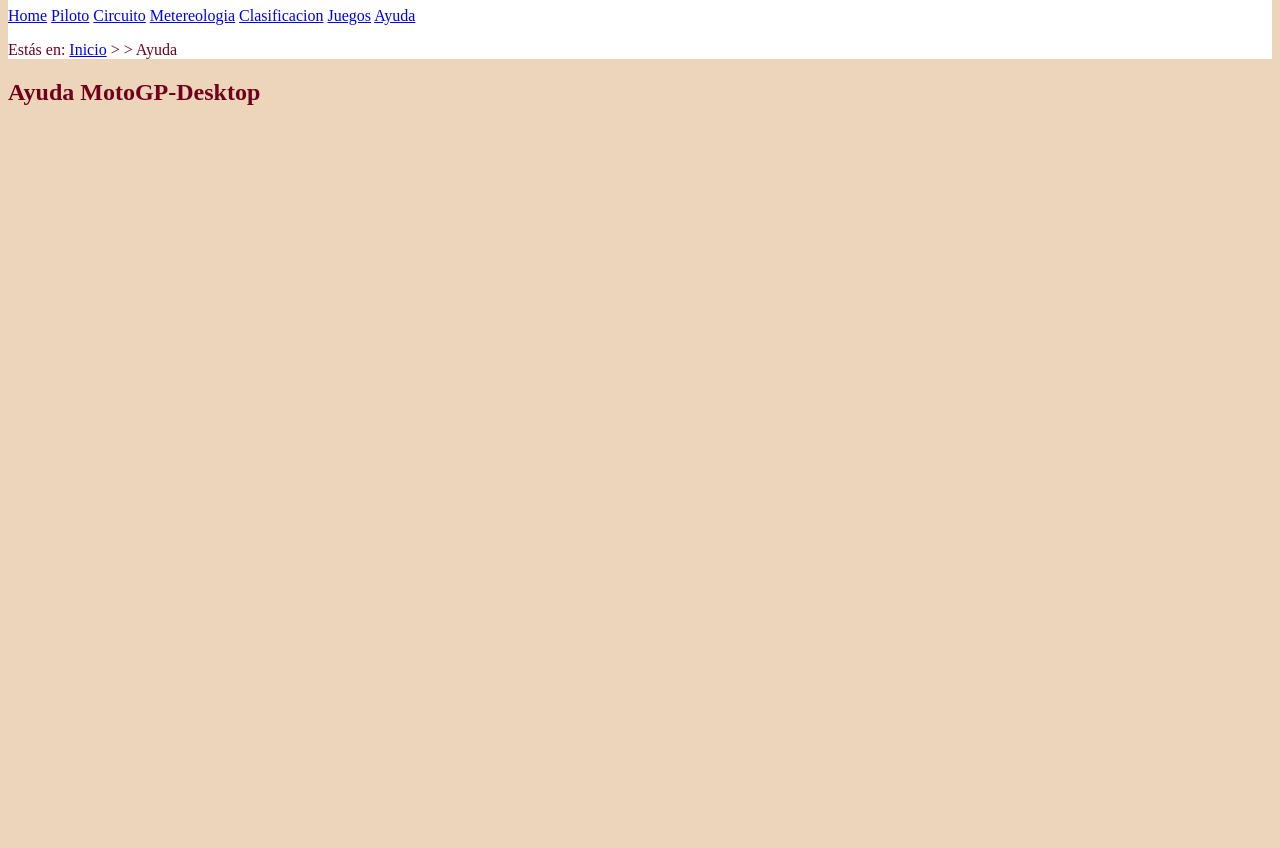
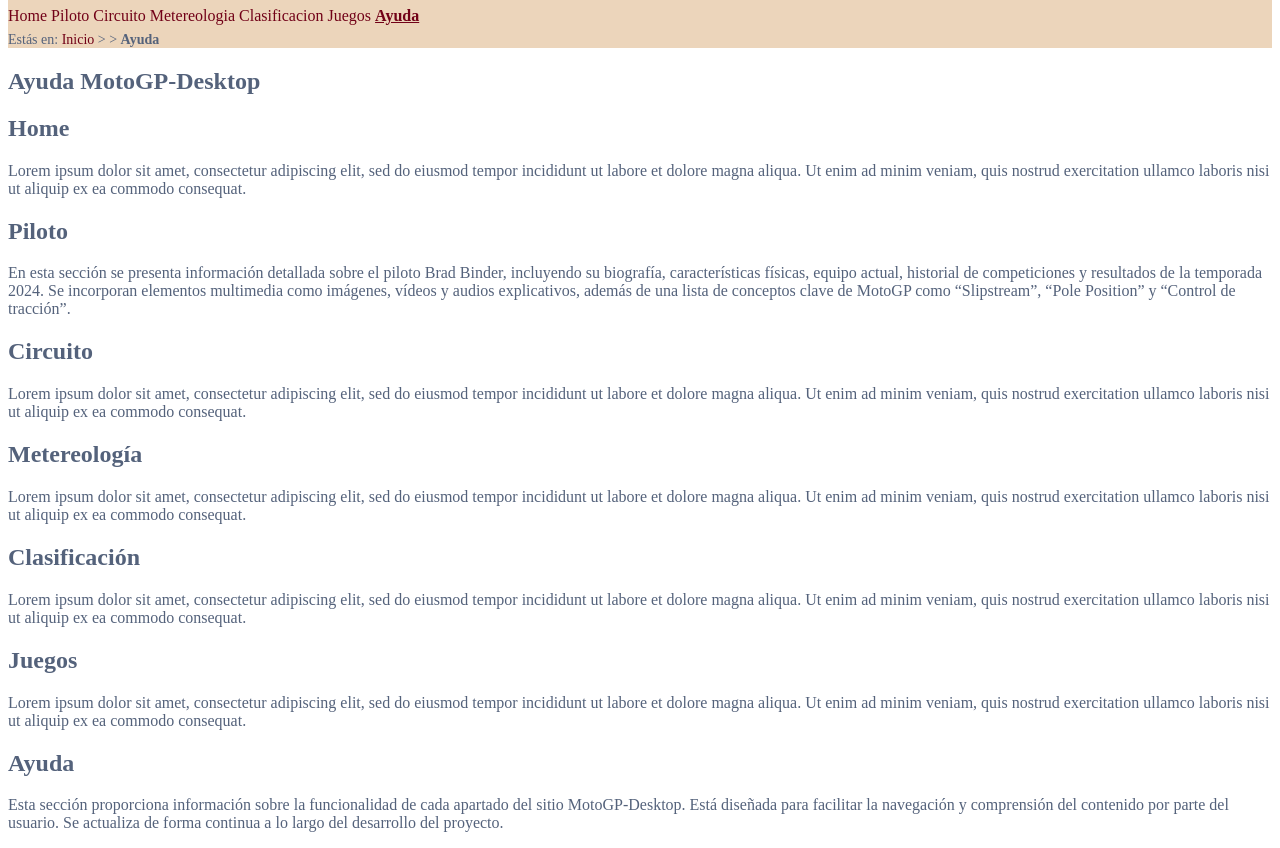
Before and after one commit to uo287841/sew-2025-26, a plain HTML site: page ayuda.html in a window 1280 px wide. Shown: the part 73-921 px from the top of the page. Before the commit the page ends 800 px from the top, so only its background shows below. Drawn offline with Linux system fonts and the light colour scheme.

Commit message:
lab3 hasta ejercicio 5

```diff
--- a/ayuda.html
+++ b/ayuda.html
@@ -8,6 +8,7 @@
     <meta name="viewport" content="width=device-width, initial-scale=1.0" />
 
     <link rel="stylesheet" href="estilo/estilo.css" />
+    <link rel="stylesheet" href="estilo/layout.css" />
     <title>MotoGP-Ayuda</title>
 
     <link
@@ -28,11 +29,89 @@
         <a href="metereologia.html" title="Metereología">Metereologia</a>
         <a href="clasificacion.html" title="Clasificacion">Clasificacion</a>
         <a href="juegos.html" title="Juegos">Juegos</a>
-        <a href="ayuda.html" title="Ayuda">Ayuda</a>
+        <a href="ayuda.html" class="active" title="Ayuda">Ayuda</a>
       </nav>
 
-      <p>Estás en: <a href="index.html">Inicio</a> &gt; &gt; Ayuda</p>
+      <p>
+        Estás en: <a href="index.html">Inicio</a> &gt; &gt;
+        <strong>Ayuda</strong>
+      </p>
     </header>
-    <h2>Ayuda MotoGP-Desktop</h2>
+
+    <main>
+      <h2>Ayuda MotoGP-Desktop</h2>
+
+      <section>
+        <h2>Home</h2>
+        <p>
+          Lorem ipsum dolor sit amet, consectetur adipiscing elit, sed do
+          eiusmod tempor incididunt ut labore et dolore magna aliqua. Ut enim ad
+          minim veniam, quis nostrud exercitation ullamco laboris nisi ut
+          aliquip ex ea commodo consequat.
+        </p>
+      </section>
+
+      <section>
+        <h2>Piloto</h2>
+        <p>
+          En esta sección se presenta información detallada sobre el piloto Brad
+          Binder, incluyendo su biografía, características físicas, equipo
+          actual, historial de competiciones y resultados de la temporada 2024.
+          Se incorporan elementos multimedia como imágenes, vídeos y audios
+          explicativos, además de una lista de conceptos clave de MotoGP como
+          “Slipstream”, “Pole Position” y “Control de tracción”.
+        </p>
+      </section>
+
+      <section>
+        <h2>Circuito</h2>
+        <p>
+          Lorem ipsum dolor sit amet, consectetur adipiscing elit, sed do
+          eiusmod tempor incididunt ut labore et dolore magna aliqua. Ut enim ad
+          minim veniam, quis nostrud exercitation ullamco laboris nisi ut
+          aliquip ex ea commodo consequat.
+        </p>
+      </section>
+
+      <section>
+        <h2>Metereología</h2>
+        <p>
+          Lorem ipsum dolor sit amet, consectetur adipiscing elit, sed do
+          eiusmod tempor incididunt ut labore et dolore magna aliqua. Ut enim ad
+          minim veniam, quis nostrud exercitation ullamco laboris nisi ut
+          aliquip ex ea commodo consequat.
+        </p>
+      </section>
+
+      <section>
+        <h2>Clasificación</h2>
+        <p>
+          Lorem ipsum dolor sit amet, consectetur adipiscing elit, sed do
+          eiusmod tempor incididunt ut labore et dolore magna aliqua. Ut enim ad
+          minim veniam, quis nostrud exercitation ullamco laboris nisi ut
+          aliquip ex ea commodo consequat.
+        </p>
+      </section>
+
+      <section>
+        <h2>Juegos</h2>
+        <p>
+          Lorem ipsum dolor sit amet, consectetur adipiscing elit, sed do
+          eiusmod tempor incididunt ut labore et dolore magna aliqua. Ut enim ad
+          minim veniam, quis nostrud exercitation ullamco laboris nisi ut
+          aliquip ex ea commodo consequat.
+        </p>
+      </section>
+
+      <section>
+        <h2>Ayuda</h2>
+        <p>
+          Esta sección proporciona información sobre la funcionalidad de cada
+          apartado del sitio MotoGP-Desktop. Está diseñada para facilitar la
+          navegación y comprensión del contenido por parte del usuario. Se
+          actualiza de forma continua a lo largo del desarrollo del proyecto.
+        </p>
+      </section>
+    </main>
   </body>
 </html>
--- a/estilo/estilo.css
+++ b/estilo/estilo.css
@@ -1,36 +1,73 @@
-/* Luis Salvador Ferrero Carneiro y UO287841*/
+/* Luis Salvador Ferrero Carneiro y UO287841 */
 
 /* ============================================================
    Paleta de colores utilizada en MotoGP-Desktop
    ------------------------------------------------------------
-   Serenity:  #54627b → Color principal para fondo general y secciones
-   Champagne: #ecd5bb → Color de texto principal y detalles decorativos
-   White:     #ffffff → Fondo de elementos destacados o texto sobre colores oscuros
-   Crimson:   #710117 → Color de acento para enlaces, botones y elementos interactivos
+   Serenity:  #54627b
+   Champagne: #ecd5bb
+   White:     #ffffff
+   Crimson:   #710117
    ============================================================ */
 
-
 /* Selector: body (especificidad 1 elemento) */
-/* Se aplica el color de fondo general (Serenity) y el color de texto principal (Champagne) mediante herencia */
+/* Se aplica el color de fondo general (White) y el color de texto principal (Serenity) mediante herencia */
 body {
-    background-color: #ecd5bb;
-    color: #710117;
+  background-color: #ffffff; /* White */
+  color: #54627b; /* Serenity */
 }
 
 /* Selector: header (especificidad 1 elemento) */
-  /* Se aplica el color de fondo del encabezado principal (White para contraste y limpieza visual) */
+/* Se aplica el color de fondo del encabezado principal (Champagne) para contraste y limpieza visual */
 header {
-    background-color: #ffffff;
+  background-color: #ecd5bb; /* Champagne */
 }
+/* Selector: header > p (especificidad 2 elementos: header + p) */
+/* Se aplica estilo exclusivo al párrafo de migas de navegación */
+header > p {
+  font-size: 0.875em; /* Tamaño relativo más pequeño */
+  margin-top: 0.5em;
+  margin-bottom: 0.5em;
+}
+/* Selector: header a (especificidad 2 elementos: header + a) */
+/* Se aplica estilo a los enlaces del encabezado */
+header a {
+  color: #710117; /* Crimson */
+  text-decoration-line: none; /* Elimina el subrayado */
+  font-weight: normal;
+  transition: color 0.3s ease;
+}
+/* Selector: header a:hover (especificidad 3 elementos: header + a + pseudo-clase) */
+/* Se aplica estilo al pasar el ratón por encima del enlace */
+header a:hover {
+  color: #54627b; /* Serenity */
+  text-decoration-line: underline;
+}
+/* Selector: header a:focus (especificidad 3 elementos: header + a + pseudo-clase) */
+/* Se aplica estilo cuando el enlace recibe foco (accesibilidad teclado) */
+header a:focus {
+  outline: 2px dashed #ecd5bb; /* Champagne */
+  outline-offset: 4px;
+}
+
+
+
 
 /* Selector: h1 (especificidad 1 elemento) */
 /* Se aplica el color de texto del título principal (Crimson) para destacar visualmente */
 h1 {
-    color: #ecd5bb;
+  color: #710117; /* Crimson */
 }
 
 /* Selector: nav (especificidad 1 elemento) */
 /* Se aplica el color de texto de los enlaces de navegación (Crimson), heredado por los <a> si no se sobrescribe */
 nav {
-    color: #ecd5bb;
+  color: #710117; /* Crimson */
 }
+
+/* Selector: .active (especificidad 1 clase) */
+/* Se aplica estilo especial al enlace del menú que representa el documento actual */
+.active {
+  color: #710117; /* Crimson: color de acento */
+  font-weight: bold;
+  text-decoration: underline;
+}
```
Also changed, not shown: circuito.html (+6 -2 lines), clasificacion.html (+8 -2 lines), index.html (+7 -4 lines), juegos.html (+6 -2 lines), metereologia.html (+8 -2 lines), piloto.html (+10 -5 lines), estilo/layout.css (added). Lines whose indentation alone changed are shown as unchanged.
